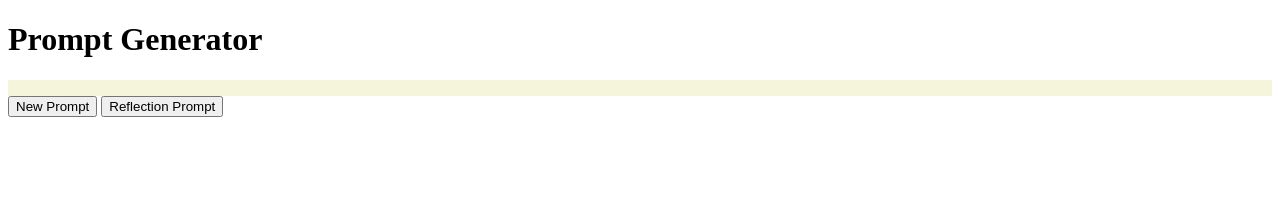
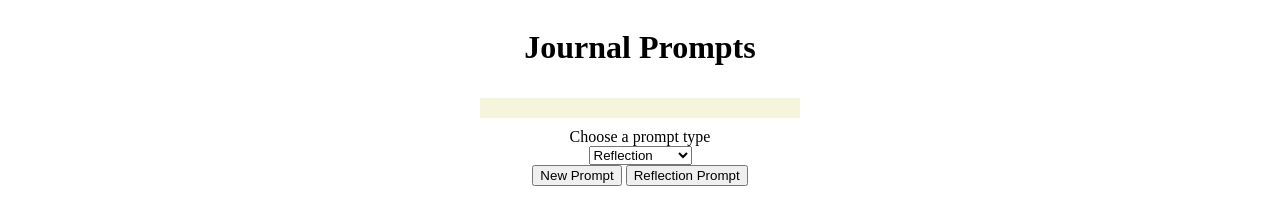
Before and after one commit to Radsberry7/prompt-gen, a plain HTML site: page index.html in a window 1280 px wide. Drawn offline with Linux system fonts and the light colour scheme.

Commit message:
Started to add options instead of buttons.

```diff
--- a/index.html
+++ b/index.html
@@ -7,10 +7,23 @@
     <link rel="stylesheet" href="./style.css">
 </head>
 <body>
-    <h1>Prompt Generator</h1>
-    <div id="quoteBox"></div>
-    <button id="newQuoteBtn">New Prompt</button>
-    <button id="reflectionBtn">Reflection Prompt</button>
+    <div class="gen">
+        <h1>Journal Prompts</h1>
+        <div id="quoteBox"></div>
+        <label for="promptTypes">Choose a prompt type</label>
+
+        <select id="promptTypes">
+            <option value="reflection">Reflection</option>
+            <option value="mindset">Mindset</option>
+            <option value="gratitude">Gratitude</option>
+            <option value="shadowWork">Shadow-work</option>
+        </select>
+        <div id="genBtns">
+            <button id="newQuoteBtn">New Prompt</button>
+            <button id="reflectionBtn">Reflection Prompt</button>
+
+        </div>
+    </div>
     <script src="./script.js" defer></script>
 </body>
 </html>
--- a/style.css
+++ b/style.css
@@ -1,5 +1,14 @@
+.gen {
+    display: flex;
+    flex-direction: column;
+    align-items: center;
+    justify-content: center;
+    max-width: auto;
+}
+
 #quoteBox{
     background-color: beige;
-    padding: 8px;
-
+    padding: 10px;
+    margin: 10px;
+    width: 300px;
 }
```
